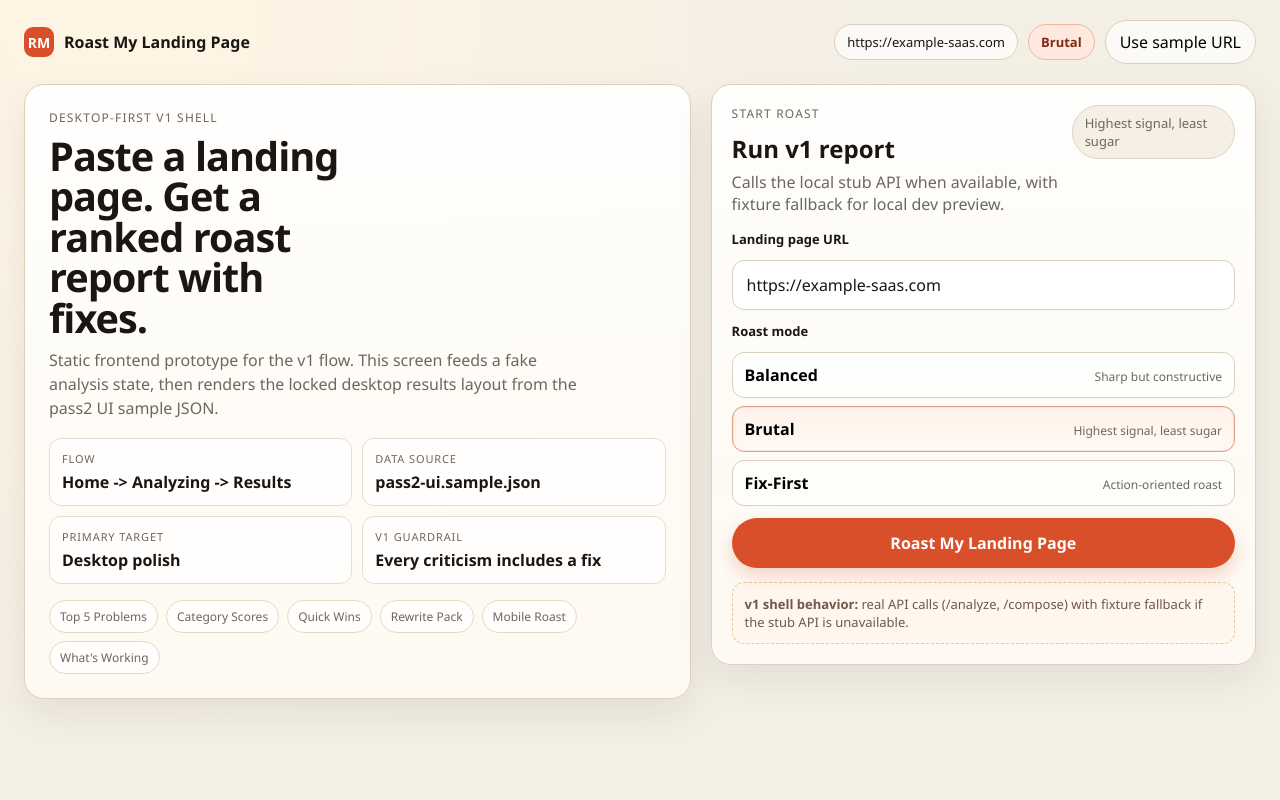
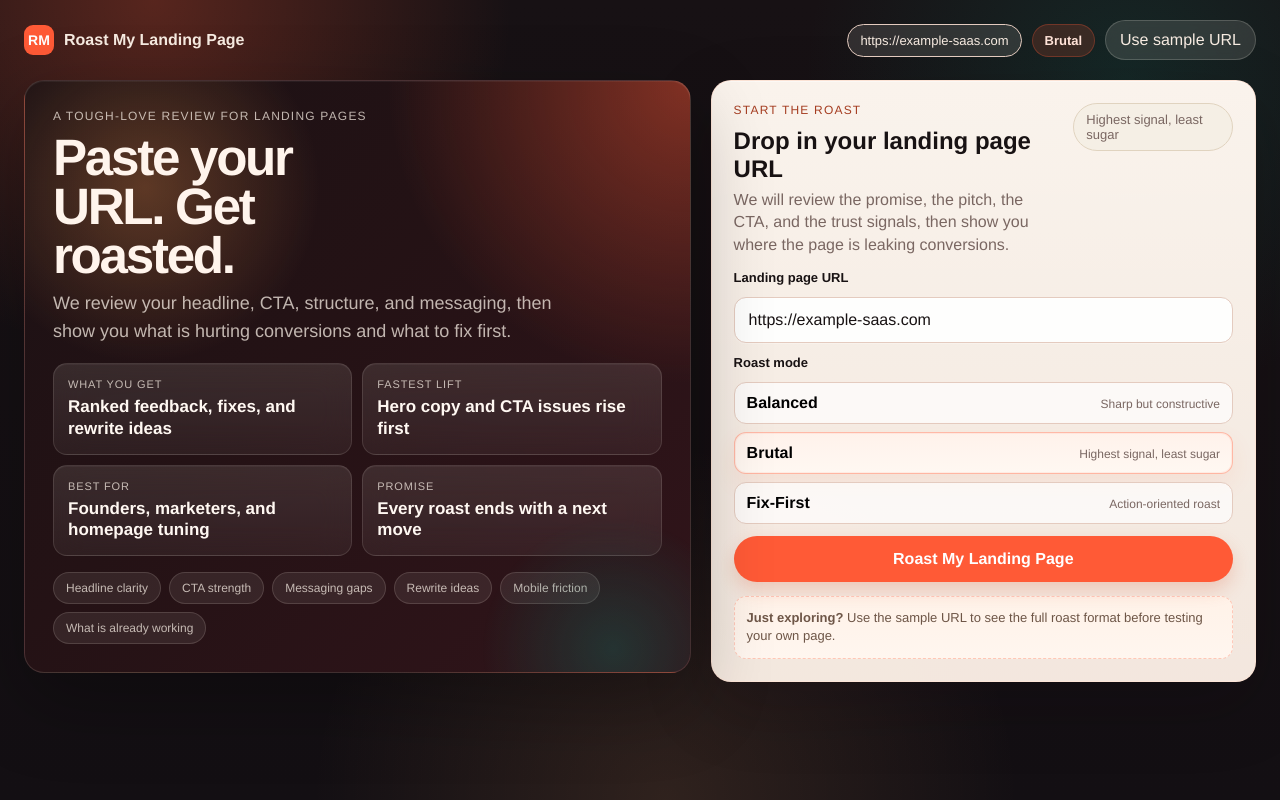
Before and after one commit to buloxdev/roast_landingpage, a website: page index.html in a window 1280 px wide. Drawn offline with Linux system fonts and the light colour scheme.

Commit message:
Update homepage copy and visual style

```diff
--- a/app.js
+++ b/app.js
@@ -881,48 +881,48 @@
 
         <div class="home-grid">
           <section class="home-hero-card">
-            <div class="eyebrow">Desktop-first v1 shell</div>
-            <h1 class="home-title">Paste a landing page. Get a ranked roast report with fixes.</h1>
+            <div class="eyebrow">A tough-love review for landing pages</div>
+            <h1 class="home-title">Paste your URL. Get roasted.</h1>
             <p class="home-lede">
-              Static frontend prototype for the v1 flow. This screen feeds a fake analysis state, then renders the
-              locked desktop results layout from the pass2 UI sample JSON.
+              We review your headline, CTA, structure, and messaging, then show you what is hurting conversions and
+              what to fix first.
             </p>
 
             <div class="hero-stat-grid">
               <div class="hero-stat">
-                <div class="hero-stat-label">Flow</div>
-                <div class="hero-stat-value">Home -> Analyzing -> Results</div>
+                <div class="hero-stat-label">What you get</div>
+                <div class="hero-stat-value">Ranked feedback, fixes, and rewrite ideas</div>
               </div>
               <div class="hero-stat">
-                <div class="hero-stat-label">Data source</div>
-                <div class="hero-stat-value">pass2-ui.sample.json</div>
+                <div class="hero-stat-label">Fastest lift</div>
+                <div class="hero-stat-value">Hero copy and CTA issues rise first</div>
               </div>
               <div class="hero-stat">
-                <div class="hero-stat-label">Primary target</div>
-                <div class="hero-stat-value">Desktop polish</div>
+                <div class="hero-stat-label">Best for</div>
+                <div class="hero-stat-value">Founders, marketers, and homepage tuning</div>
               </div>
               <div class="hero-stat">
-                <div class="hero-stat-label">V1 guardrail</div>
-                <div class="hero-stat-value">Every criticism includes a fix</div>
+                <div class="hero-stat-label">Promise</div>
+                <div class="hero-stat-value">Every roast ends with a next move</div>
               </div>
             </div>
 
             <div class="home-preview-strip">
-              <div class="preview-chip">Top 5 Problems</div>
-              <div class="preview-chip">Category Scores</div>
-              <div class="preview-chip">Quick Wins</div>
-              <div class="preview-chip">Rewrite Pack</div>
-              <div class="preview-chip">Mobile Roast</div>
-              <div class="preview-chip">What's Working</div>
+              <div class="preview-chip">Headline clarity</div>
+              <div class="preview-chip">CTA strength</div>
+              <div class="preview-chip">Messaging gaps</div>
+              <div class="preview-chip">Rewrite ideas</div>
+              <div class="preview-chip">Mobile friction</div>
+              <div class="preview-chip">What is already working</div>
             </div>
           </section>
 
           <section class="input-card">
             <div class="input-card-head">
               <div>
-                <div class="eyebrow">Start Roast</div>
-                <h2>Run v1 report</h2>
-                <p>Calls the local stub API when available, with fixture fallback for local dev preview.</p>
+                <div class="eyebrow">Start the roast</div>
+                <h2>Drop in your landing page URL</h2>
+                <p>We will review the promise, the pitch, the CTA, and the trust signals, then show you where the page is leaking conversions.</p>
               </div>
               <div class="mode-pill mode-pill-soft">${escapeHtml(mode.hint)}</div>
             </div>
@@ -971,7 +971,7 @@
             </form>
 
             <div class="fixture-note">
-              <strong>v1 shell behavior:</strong> real API calls (/analyze, /compose) with fixture fallback if the stub API is unavailable.
+              <strong>Just exploring?</strong> Use the sample URL to see the full roast format before testing your own page.
             </div>
           </section>
         </div>
--- a/styles.css
+++ b/styles.css
@@ -1,17 +1,17 @@
 :root {
-  --bg: #f4efe5;
-  --paper: #fffaf2;
-  --ink: #191614;
-  --muted: #6f665f;
-  --line: #dccfbd;
-  --brand: #d84f2a;
-  --brand-deep: #b53b1b;
-  --accent: #254a39;
-  --chip-bg: #efe5d5;
-  --high: #c73f2a;
-  --med: #c08a14;
-  --low: #3a6a56;
-  --shadow: 0 14px 38px rgba(25, 22, 20, 0.08);
+  --bg: #130f13;
+  --paper: #fff6ee;
+  --ink: #181213;
+  --muted: #7a6762;
+  --line: #e4cbbf;
+  --brand: #ff5a36;
+  --brand-deep: #d93d1a;
+  --accent: #0f7666;
+  --chip-bg: #f8dfd3;
+  --high: #d5331d;
+  --med: #c48b10;
+  --low: #1f8a70;
+  --shadow: 0 22px 60px rgba(12, 8, 12, 0.24);
   --radius: 16px;
 }
 
@@ -23,10 +23,13 @@ html,
 body {
   margin: 0;
   padding: 0;
-  background: radial-gradient(circle at 10% 0%, #fff5e4 0%, var(--bg) 55%),
-    linear-gradient(180deg, #f8f2e8, #f0e8db);
+  background:
+    radial-gradient(circle at 12% 0%, rgba(255, 90, 54, 0.28), transparent 26%),
+    radial-gradient(circle at 88% 10%, rgba(15, 118, 102, 0.22), transparent 24%),
+    radial-gradient(circle at 52% 100%, rgba(255, 170, 106, 0.12), transparent 34%),
+    linear-gradient(180deg, #171114 0%, var(--bg) 100%);
   color: var(--ink);
-  font-family: "Avenir Next", "Segoe UI", sans-serif;
+  font-family: "Avenir Next", "Helvetica Neue", sans-serif;
 }
 
 body {
@@ -53,6 +56,7 @@ button {
   justify-content: space-between;
   gap: 16px;
   margin-bottom: 20px;
+  color: #f7ebe1;
 }
 
 .brand {
@@ -84,16 +88,18 @@ button {
 .url-pill,
 .mode-pill {
   border: 1px solid var(--line);
-  background: rgba(255, 255, 255, 0.7);
+  background: rgba(255, 246, 238, 0.12);
   border-radius: 999px;
   padding: 8px 12px;
   font-size: 13px;
+  color: #f7ebe1;
+  backdrop-filter: blur(10px);
 }
 
 .mode-pill {
-  background: #ffe9de;
-  border-color: #efb79f;
-  color: #7f2b16;
+  background: rgba(255, 90, 54, 0.16);
+  border-color: rgba(255, 90, 54, 0.28);
+  color: #ffe3d8;
   font-weight: 600;
 }
 
@@ -116,12 +122,14 @@ button {
 }
 
 .ghost-btn {
-  background: rgba(255, 255, 255, 0.7);
-  border-color: var(--line);
+  background: rgba(255, 246, 238, 0.12);
+  border-color: rgba(255, 246, 238, 0.18);
+  color: #f7ebe1;
+  backdrop-filter: blur(10px);
 }
 
 .ghost-btn:hover {
-  background: #fff;
+  background: rgba(255, 246, 238, 0.2);
 }
 
 .summary-card {
@@ -642,22 +650,57 @@ button {
 }
 
 .home-hero-card {
-  padding: 24px;
+  position: relative;
+  padding: 28px;
+  overflow: hidden;
+  background:
+    radial-gradient(circle at 18% 18%, rgba(255, 157, 80, 0.28), transparent 24%),
+    radial-gradient(circle at top right, rgba(255, 90, 54, 0.42), transparent 34%),
+    linear-gradient(135deg, #1b1114 0%, #241215 44%, #31141a 100%);
+  border-color: rgba(255, 228, 214, 0.14);
+  color: #fff4ec;
+  box-shadow:
+    0 28px 80px rgba(0, 0, 0, 0.28),
+    inset 0 1px 0 rgba(255, 255, 255, 0.05);
+}
+
+.home-hero-card::after {
+  content: "";
+  position: absolute;
+  inset: auto -8% -18% auto;
+  width: 260px;
+  height: 260px;
+  border-radius: 999px;
+  background: radial-gradient(circle, rgba(15, 118, 102, 0.32), transparent 72%);
+  pointer-events: none;
+}
+
+.home-hero-card .eyebrow,
+.home-hero-card .home-lede,
+.home-hero-card .preview-chip,
+.home-hero-card .hero-stat-label {
+  color: rgba(248, 239, 229, 0.74);
+}
+
+.home-hero-card .hero-stat-value {
+  color: #fff8f2;
 }
 
 .home-title {
   margin: 0 0 10px;
-  font-size: clamp(30px, 3.1vw, 46px);
-  line-height: 1.02;
-  letter-spacing: -0.025em;
-  max-width: 14ch;
+  font-size: clamp(34px, 4vw, 62px);
+  line-height: 0.96;
+  letter-spacing: -0.045em;
+  max-width: 9ch;
+  text-wrap: balance;
 }
 
 .home-lede {
   margin: 0;
-  color: var(--muted);
-  line-height: 1.5;
-  max-width: 60ch;
+  color: rgba(255, 242, 233, 0.82);
+  line-height: 1.52;
+  max-width: 52ch;
+  font-size: 18px;
 }
 
 .hero-stat-grid {
@@ -668,10 +711,12 @@ button {
 }
 
 .hero-stat {
-  border: 1px solid #e9ddcb;
-  background: rgba(255, 255, 255, 0.8);
-  border-radius: 12px;
-  padding: 12px;
+  border: 1px solid rgba(255, 242, 233, 0.12);
+  background: linear-gradient(180deg, rgba(255, 248, 240, 0.11), rgba(255, 248, 240, 0.06));
+  backdrop-filter: blur(16px);
+  border-radius: 14px;
+  padding: 14px;
+  box-shadow: inset 0 1px 0 rgba(255, 255, 255, 0.04);
 }
 
 .hero-stat-label {
@@ -683,8 +728,9 @@ button {
 }
 
 .hero-stat-value {
-  font-weight: 600;
-  line-height: 1.3;
+  font-weight: 700;
+  line-height: 1.28;
+  font-size: 17px;
 }
 
 .home-preview-strip {
@@ -696,15 +742,20 @@ button {
 
 .preview-chip {
   border-radius: 999px;
-  border: 1px solid #e7d8c4;
-  background: rgba(255, 255, 255, 0.75);
-  padding: 7px 10px;
+  border: 1px solid rgba(255, 242, 233, 0.14);
+  background: rgba(255, 248, 240, 0.08);
+  padding: 8px 12px;
   font-size: 12px;
-  color: var(--muted);
 }
 
 .input-card {
-  padding: 20px;
+  padding: 22px;
+  background:
+    linear-gradient(180deg, rgba(255, 248, 241, 0.98), rgba(255, 243, 233, 0.95));
+  border-color: rgba(255, 224, 209, 0.7);
+  box-shadow:
+    0 24px 70px rgba(14, 8, 10, 0.18),
+    inset 0 1px 0 rgba(255, 255, 255, 0.4);
 }
 
 .input-card-head {
@@ -727,6 +778,10 @@ button {
   max-width: 42ch;
 }
 
+.input-card .eyebrow {
+  color: #a53d21;
+}
+
 .input-form {
   display: grid;
   gap: 12px;
@@ -742,16 +797,18 @@ button {
   width: 100%;
   border: 1px solid var(--line);
   border-radius: 12px;
-  background: #fff;
+  background: rgba(255, 255, 255, 0.92);
   padding: 13px 14px;
   font: inherit;
   color: var(--ink);
-  box-shadow: inset 0 1px 0 rgba(255, 255, 255, 0.7);
+  box-shadow:
+    inset 0 1px 0 rgba(255, 255, 255, 0.76),
+    0 1px 0 rgba(255, 255, 255, 0.28);
 }
 
 .url-input-field:focus {
-  outline: 2px solid rgba(216, 79, 42, 0.16);
-  border-color: rgba(216, 79, 42, 0.45);
+  outline: 2px solid rgba(255, 90, 54, 0.16);
+  border-color: rgba(255, 90, 54, 0.45);
 }
 
 .url-input-field.has-error {
@@ -794,24 +851,26 @@ button {
 }
 
 .mode-option:hover {
-  background: #fff;
+  background: #fff8f3;
 }
 
 .mode-option.is-active {
-  border-color: #e29c84;
-  background: linear-gradient(180deg, #fff2ea, #fff9f3);
-  box-shadow: inset 0 0 0 1px rgba(216, 79, 42, 0.1);
+  border-color: rgba(255, 90, 54, 0.4);
+  background: linear-gradient(180deg, #fff2eb, #fff8f2);
+  box-shadow:
+    inset 0 0 0 1px rgba(255, 90, 54, 0.08),
+    0 10px 24px rgba(255, 90, 54, 0.08);
 }
 
 .fixture-note {
   margin-top: 14px;
   border-radius: 12px;
-  border: 1px dashed #e8c79c;
-  background: #fff7ee;
+  border: 1px dashed rgba(255, 90, 54, 0.28);
+  background: linear-gradient(180deg, #fff2e8, #fff6ef);
   padding: 12px;
   font-size: 13px;
   line-height: 1.4;
-  color: #6f5849;
+  color: #6e5647;
 }
 
 .analyzing-shell {
```
